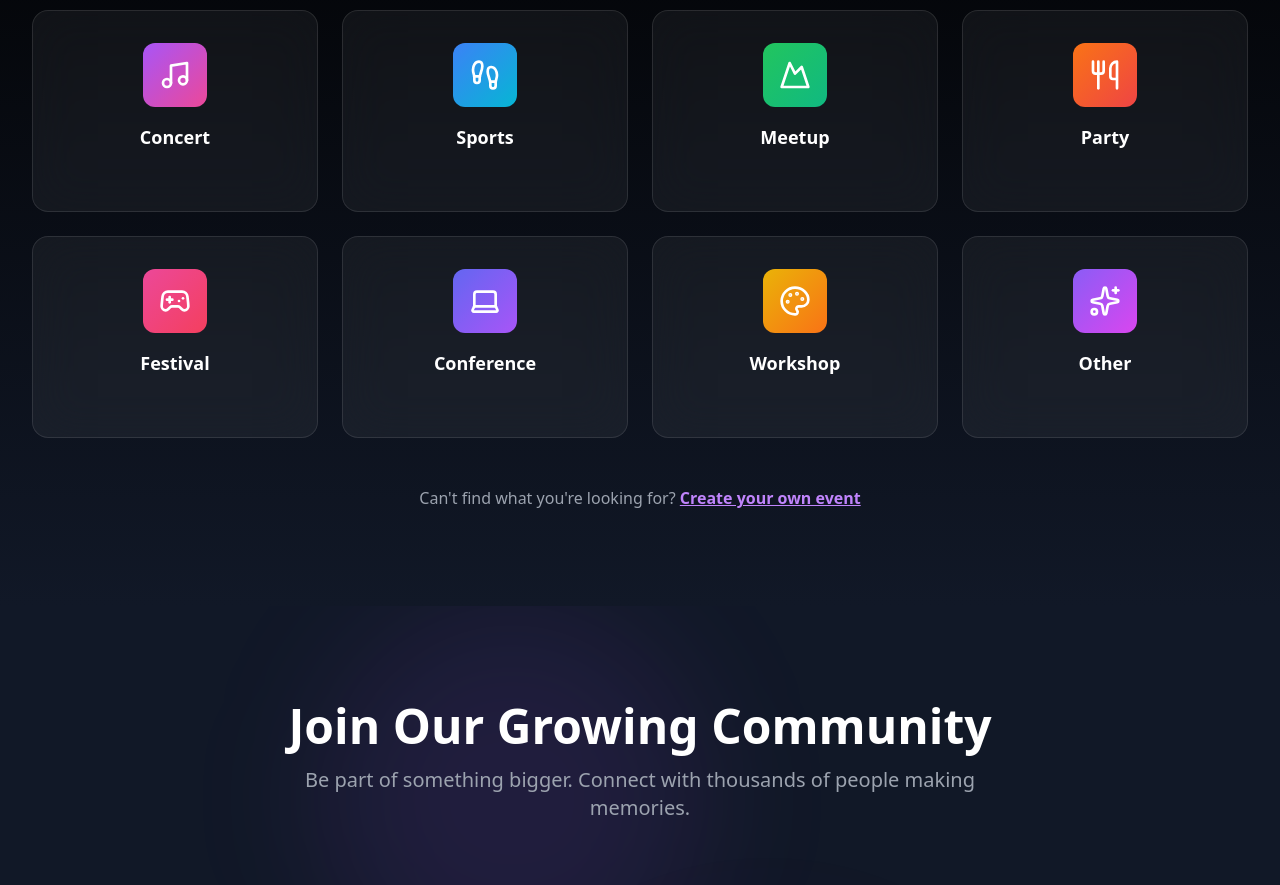
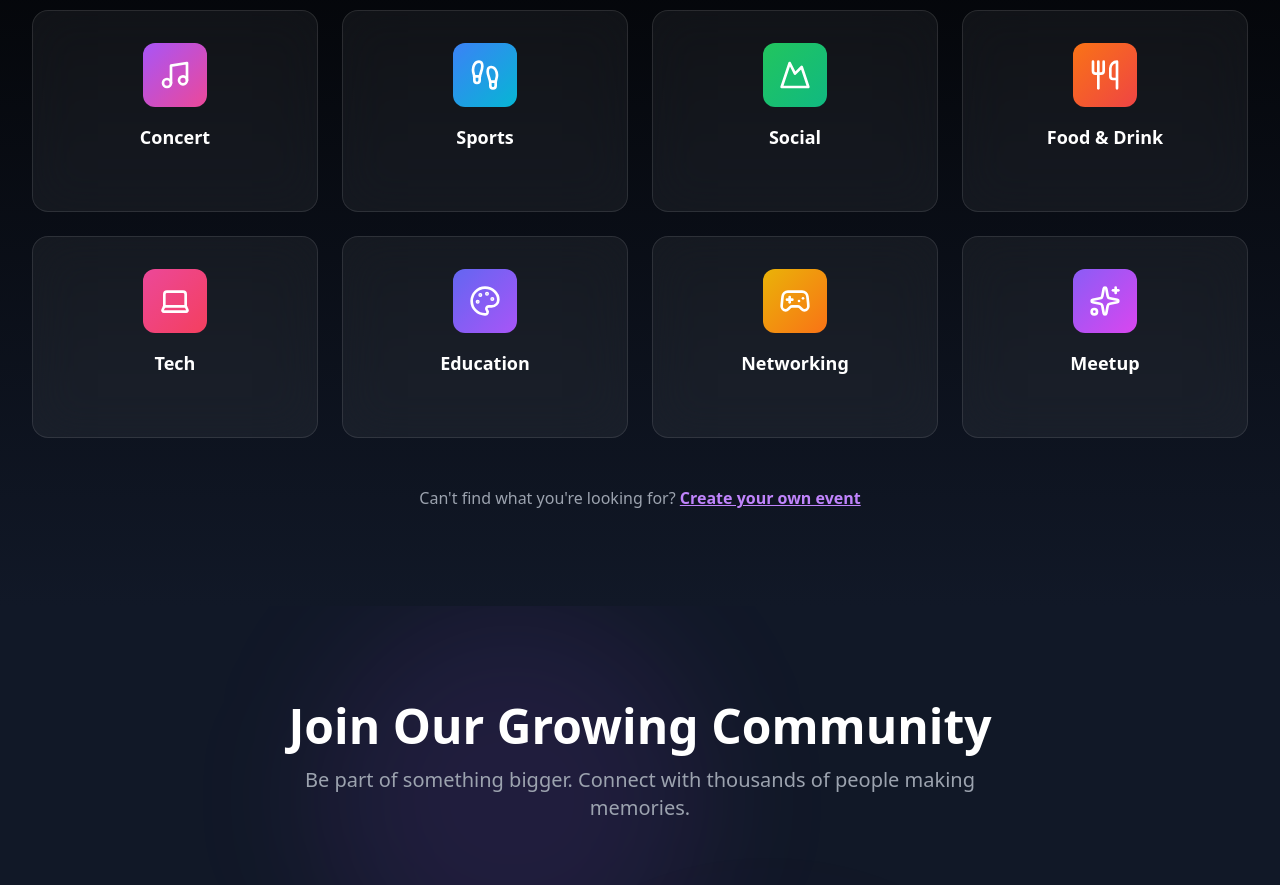
Before and after one commit to RageebRidwan/HypeHouse-Event-Management-Sys, a Next.js app in the folder apps/client/: page / in a window 1280 px wide. Shown: the part 2460-3345 px from the top of the page. Built offline with nearby package versions, Linux system fonts and the light colour scheme; no server answers.

Commit message:
Fix: Match category grid event types with actual EVENT_TYPES

```diff
--- a/apps/client/src/components/features/CategoryGrid.tsx
+++ b/apps/client/src/components/features/CategoryGrid.tsx
@@ -6,49 +6,57 @@ import { Music, Footprints, Mountain, Utensils, Gamepad2, Laptop, Palette, Spark
 
 const categories = [
   {
-    name: "Concert",
+    name: "Music & Concert",
+    displayName: "Concert",
     icon: Music,
     gradient: "from-purple-500 to-pink-500",
     hoverGradient: "from-purple-600 to-pink-600",
   },
   {
-    name: "Sports",
+    name: "Sports & Fitness",
+    displayName: "Sports",
     icon: Footprints,
     gradient: "from-blue-500 to-cyan-500",
     hoverGradient: "from-blue-600 to-cyan-600",
   },
   {
-    name: "Meetup",
+    name: "Social & Networking",
+    displayName: "Social",
     icon: Mountain,
     gradient: "from-green-500 to-emerald-500",
     hoverGradient: "from-green-600 to-emerald-600",
   },
   {
-    name: "Party",
+    name: "Food & Drink",
+    displayName: "Food & Drink",
     icon: Utensils,
     gradient: "from-orange-500 to-red-500",
     hoverGradient: "from-orange-600 to-red-600",
   },
   {
-    name: "Festival",
-    icon: Gamepad2,
+    name: "Tech & Innovation",
+    displayName: "Tech",
+    icon: Laptop,
     gradient: "from-pink-500 to-rose-500",
     hoverGradient: "from-pink-600 to-rose-600",
   },
   {
-    name: "Conference",
-    icon: Laptop,
+    name: "Education & Learning",
+    displayName: "Education",
+    icon: Palette,
     gradient: "from-indigo-500 to-purple-500",
     hoverGradient: "from-indigo-600 to-purple-600",
   },
   {
-    name: "Workshop",
-    icon: Palette,
+    name: "Networking",
+    displayName: "Networking",
+    icon: Gamepad2,
     gradient: "from-yellow-500 to-orange-500",
     hoverGradient: "from-yellow-600 to-orange-600",
   },
   {
-    name: "Other",
+    name: "Meetup",
+    displayName: "Meetup",
     icon: Sparkles,
     gradient: "from-violet-500 to-fuchsia-500",
     hoverGradient: "from-violet-600 to-fuchsia-600",
@@ -109,7 +117,7 @@ export function CategoryGrid() {
 
                   {/* Category name */}
                   <h3 className="text-lg font-bold text-white mb-1">
-                    {category.name}
+                    {category.displayName}
                   </h3>
 
                   {/* Hover arrow */}
```
